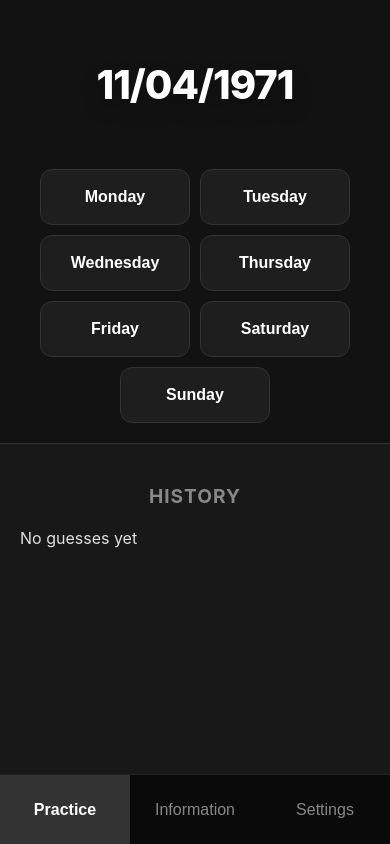
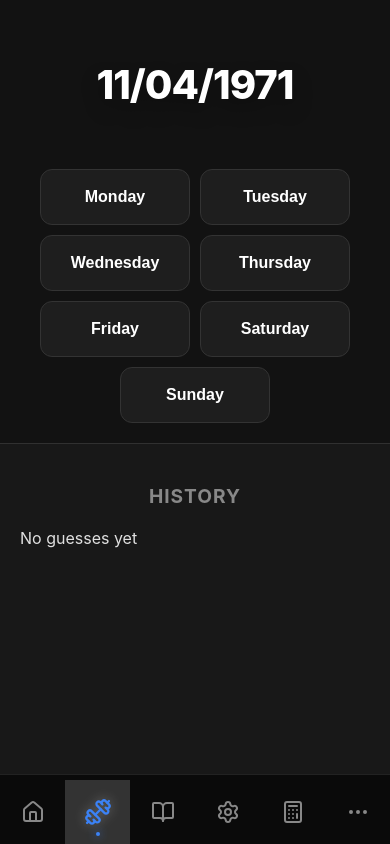
Before and after one commit to llucoliveras/Weekdle, a React (Create React App) app: page / in a window 390 px wide. Built offline with nearby package versions, Linux system fonts and the light colour scheme.

Commit message:
SideNav Upgraded mainly for mobile

```diff
--- a/package.json
+++ b/package.json
@@ -10,6 +10,7 @@
     "@testing-library/user-event": "^13.5.0",
     "i18next": "^25.8.14",
     "i18next-browser-languagedetector": "^8.2.1",
+    "lucide-react": "^0.577.0",
     "react": "^19.2.4",
     "react-dom": "^19.2.4",
     "react-i18next": "^16.5.5",
--- a/src/App.css
+++ b/src/App.css
@@ -13,7 +13,9 @@ html, body, #root {
 
 .appWrapper {
   display: flex;
+  flex-direction: row;
   height: 100vh;
+  height: 100dvh;
   overflow: hidden;
 }
 
@@ -35,6 +37,7 @@ html, body, #root {
 
   .mainContent {
     display: flex;
+    flex: 1;
     flex-direction: column;
     justify-content: flex-start; /* Start from the top, don't center */
     align-items: center;
--- a/src/Settings.css
+++ b/src/Settings.css
@@ -75,4 +75,36 @@
     padding-top: 30px;
     padding-bottom: 100px;
   }
+
+  .sideNav {
+    width: 100%;
+    /* Remove the fixed height or change to min-height */
+    height: auto;
+    min-height: 70px;
+
+    flex-direction: row;
+    padding-top: 5px;
+
+    /* THE FIX: Adds extra padding at the bottom for mobile system bars */
+    padding-bottom: env(safe-area-inset-bottom);
+
+    justify-content: space-around;
+    align-items: stretch; /* Stretch items to fill the height */
+    border-right: none;
+    border-top: 1px solid #222;
+    order: 2;
+    background-color: #0a0a0a;
+  }
+
+  .navItem {
+    margin-bottom: 0;
+    flex: 1;
+    text-align: center;
+    border-radius: 0;
+    /* Use padding instead of height 100% for better vertical centering */
+    padding: 15px 5px;
+    display: flex;
+    align-items: center;
+    justify-content: center;
+  }
 }
--- a/src/SideNav.css
+++ b/src/SideNav.css
@@ -28,11 +28,25 @@
   border-radius: 8px;
   transition: all 0.2s;
   margin-bottom: 5px;
+  display: flex;
+  align-items: center;
+  gap: 12px;
+  width: 100%;
+  transition: all 0.3s cubic-bezier(0.4, 0, 0.2, 1);
+  position: relative;
 }
 
 .navItem:hover {
   color: #fff;
   background-color: #1a1a1a;
+  transform: translateY(-2px);
+}
+
+.navItem:hover svg {
+  color: #3b82f6; /* Blau vibrant (pots canviar-lo pel color de la teva app) */
+  filter: drop-shadow(0 0 8px rgba(59, 130, 246, 0.5));
+  transform: scale(1.1); /* La icona creix una mica */
+  transition: all 0.3s ease;
 }
 
 .navItem.active {
@@ -41,11 +55,16 @@
   font-weight: 600;
 }
 
+.navItem.active svg {
+  color: #fff;
+  filter: drop-shadow(0 0 5px rgba(255, 255, 255, 0.3));
+}
+
 /* Mobile styles for SideNav */
 @media (max-width: 768px) {
   .sideNav {
     width: 100%;
-    height: 70px;
+    height: 60px;
     flex-direction: row; /* Horizontal buttons */
     padding: 0;
     justify-content: space-around;
@@ -53,17 +72,54 @@
     border-right: none;
     border-top: 1px solid #222;
     order: 2; /* Moves the Nav to the bottom of the flex container */
+    padding-bottom: env(safe-area-inset-bottom);
   }
 
   .navLogo {
-    display: none; /* Hide logo on mobile to save space */
+    display: none;
   }
 
   .navItem {
-    margin-bottom: 0;
-    flex: 1;
-    text-align: center;
-    border-radius: 0;
-    height: 100%;
+    flex-direction: column;
+    justify-content: center;
+    align-items: center;
+    padding: 0;
+    gap: 0;
+  }
+
+  .navItem span {
+    display: none;
+  }
+
+  .navItem svg {
+    width: 24px;
+    height: 24px;
+    transition: transform 0.2s ease;
+  }
+
+  .navItem.active svg {
+    transform: scale(1.15);
+    color: #3b82f6; /* O el color que prefereixis */
+  }
+
+  .navItem:hover {
+    transform: none;
+    background-color: transparent;
+  }
+
+  .navItem:active {
+    transform: scale(0.95);
+    opacity: 0.7;
+  }
+
+  .navItem.active::after {
+    content: '';
+    position: absolute;
+    bottom: 8px;
+    width: 4px;
+    height: 4px;
+    background-color: #3b82f6;
+    border-radius: 50%;
+    box-shadow: 0 0 8px #3b82f6;
   }
 }
--- a/src/SideNav.js
+++ b/src/SideNav.js
@@ -1,5 +1,6 @@
 import './SideNav.css';
 import { useTranslation } from 'react-i18next';
+import { Home, Zap, BookOpen, Settings, Calculator, MoreHorizontal, Dumbbell } from 'lucide-react';
 
 export const SideNav = ({ view, setView }) => {
     const { t } = useTranslation();
@@ -7,23 +8,36 @@ export const SideNav = ({ view, setView }) => {
     return (
         <nav className="sideNav">
             <div className="navLogo">📅 GuessDay</div>
-            <button
-                className={`navItem ${view === 'practice' ? 'active' : ''}`}
-                onClick={() => setView('practice')}
-            >
-                {t('nav.practice')}
+
+            <button className={`navItem ${view === 'home' ? 'active' : ''}`} onClick={() => setView('home')}>
+                <Home size={18} />
+                <span>{t('nav.home')}</span>
             </button>
-            <button
-                className={`navItem ${view === 'method' ? 'active' : ''}`}
-                onClick={() => setView('method')}
-            >
-                {t('nav.information')}
+
+            {/* Primary Actions */}
+            <button className={`navItem ${view === 'practice' ? 'active' : ''}`} onClick={() => setView('practice')}>
+                <Dumbbell size={18} />
+                <span>{t('nav.practice')}</span>
             </button>
-            <button
-                className={`navItem ${view === 'settings' ? 'active' : ''}`}
-                onClick={() => setView('settings')}
-            >
-                {t('nav.settings')}
+
+            <button className={`navItem ${view === 'method' ? 'active' : ''}`} onClick={() => setView('method')}>
+                <BookOpen size={18} />
+                <span>{t('nav.information')}</span>
+            </button>
+
+            <button className={`navItem ${view === 'settings' ? 'active' : ''}`} onClick={() => setView('settings')}>
+                <Settings size={18} />
+                <span>{t('nav.settings')}</span>
+            </button>
+
+            <button className={`navItem ${view === 'solver' ? 'active' : ''}`} onClick={() => setView('solver')}>
+                <Calculator size={18} />
+                <span>{t('nav.solver')}</span>
+            </button>
+
+            <button className={`navItem ${view === 'others' ? 'active' : ''}`} onClick={() => setView('others')}>
+                <MoreHorizontal size={18} />
+                <span>{t('nav.others')}</span>
             </button>
         </nav>
     )
```
Also changed, not shown: 1 other file (tests, documents, lock files or other folders).
